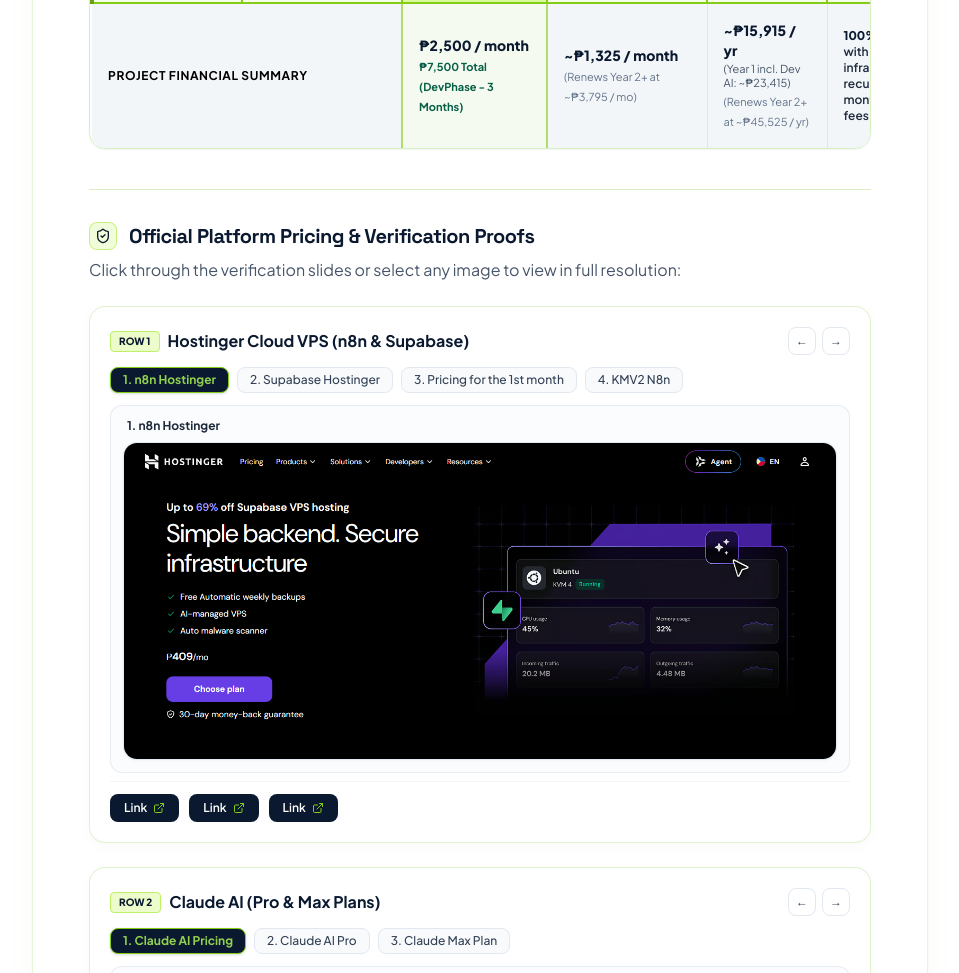
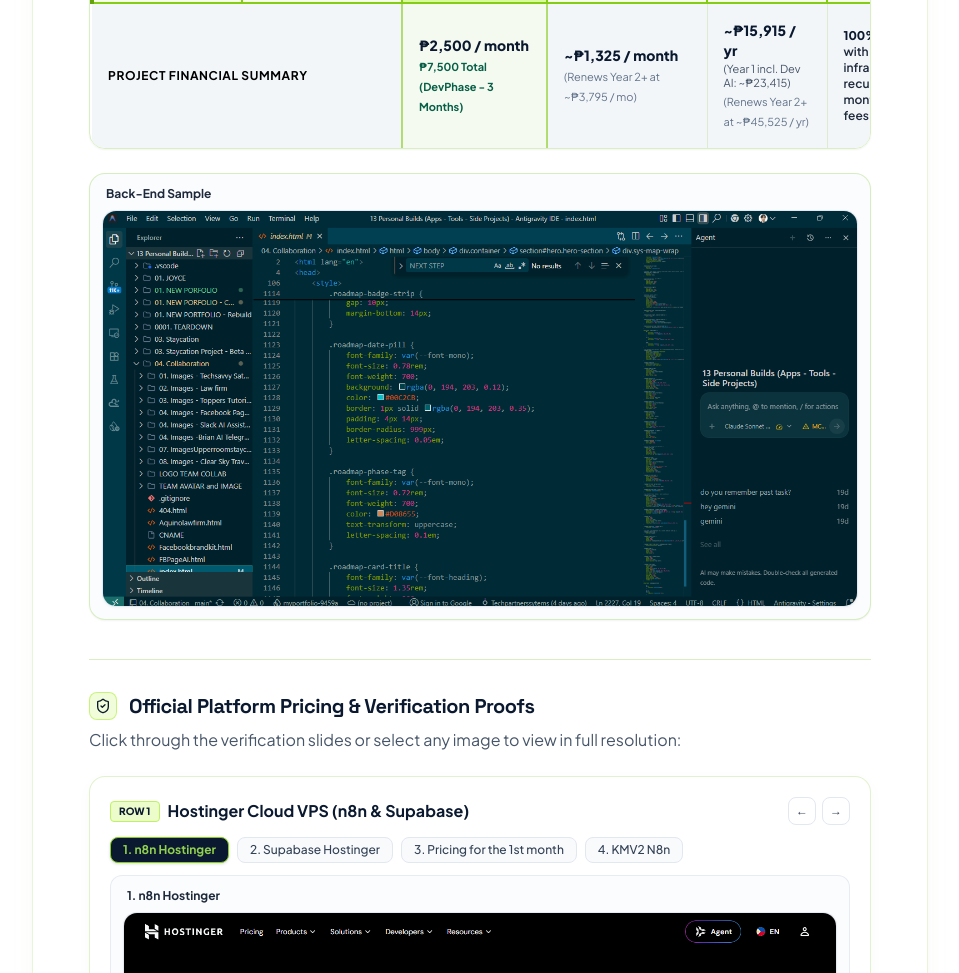
Before and after one commit to Yapsteward/hrisandpayrollsystemproposal.html, a plain HTML site: page HRIS&Payrolproposal.html in a window 1280 px wide. Shown: the part 4532-5505 px from the top of the page, without its empty margins (160-1119 px from the left). Drawn offline with nearby package versions, Linux system fonts and the light colour scheme.

Commit message:
Add files via upload

```diff
--- a/HRIS&Payrolproposal.html
+++ b/HRIS&Payrolproposal.html
@@ -1065,6 +1065,17 @@
               </tr>
             </tbody>
           </table>
+        </div>
+
+        <!-- BACK-END SAMPLE IMAGE (below cost model table) -->
+        <div class="mt-6 rounded-2xl border border-[rgba(146,209,79,0.35)] bg-slate-50/60 p-2 sm:p-3 shadow-sm scroll-reveal">
+          <div class="text-xs font-bold text-slate-800 mb-2 px-1">Back-End Sample</div>
+          <div class="proof-img-container cursor-pointer"
+            onclick="openLightbox(this.querySelector('img').src, 'Back-End Sample')">
+            <img src="Image/BACK-END%20SAMPLE.png" data-imgname="BACK-END SAMPLE.png"
+              onerror="if(!this.dataset.fallback){this.dataset.fallback=1; this.src='100. BOSS PAM/Image/'+this.dataset.imgname;}"
+              alt="Back-End Sample" class="w-full h-auto block" loading="lazy">
+          </div>
         </div>
 
         <!-- ================= OFFICIAL PLATFORM PRICING & CHECKOUT VERIFICATION PROOFS ================= -->
```
